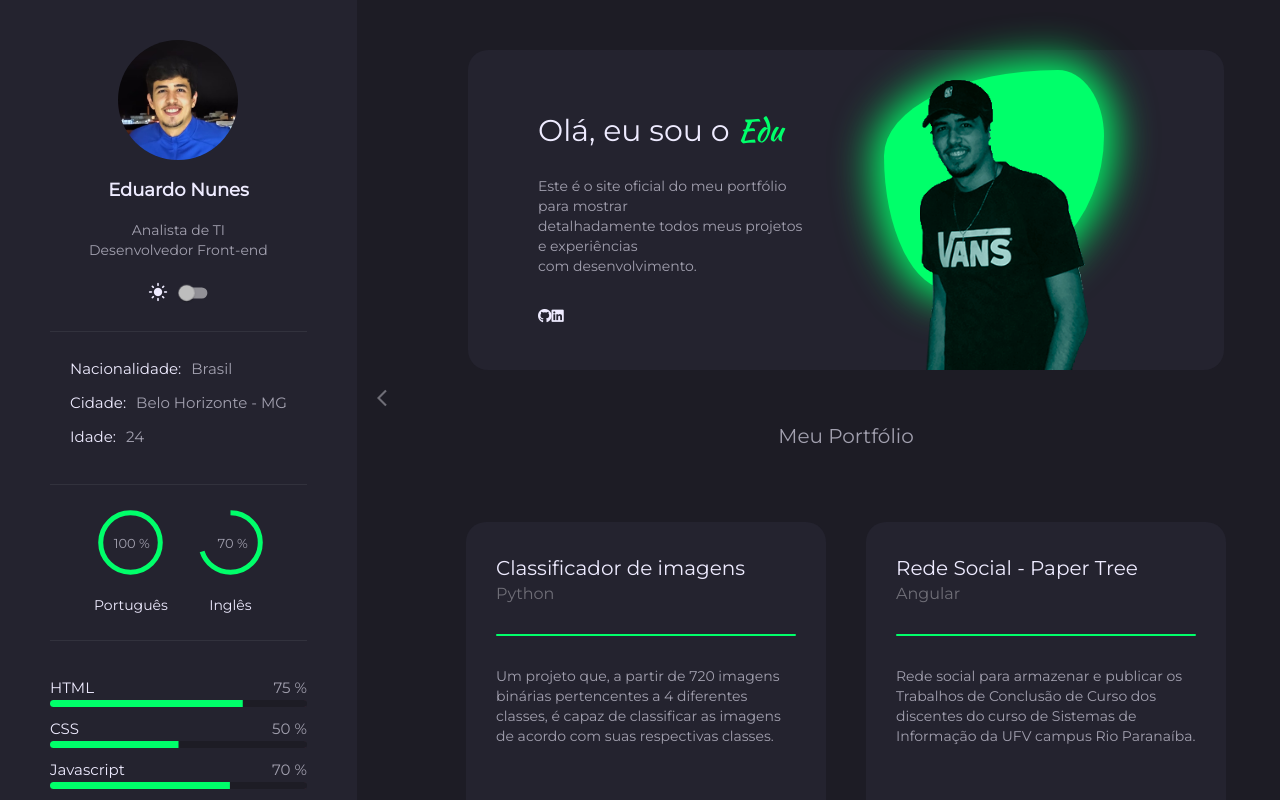
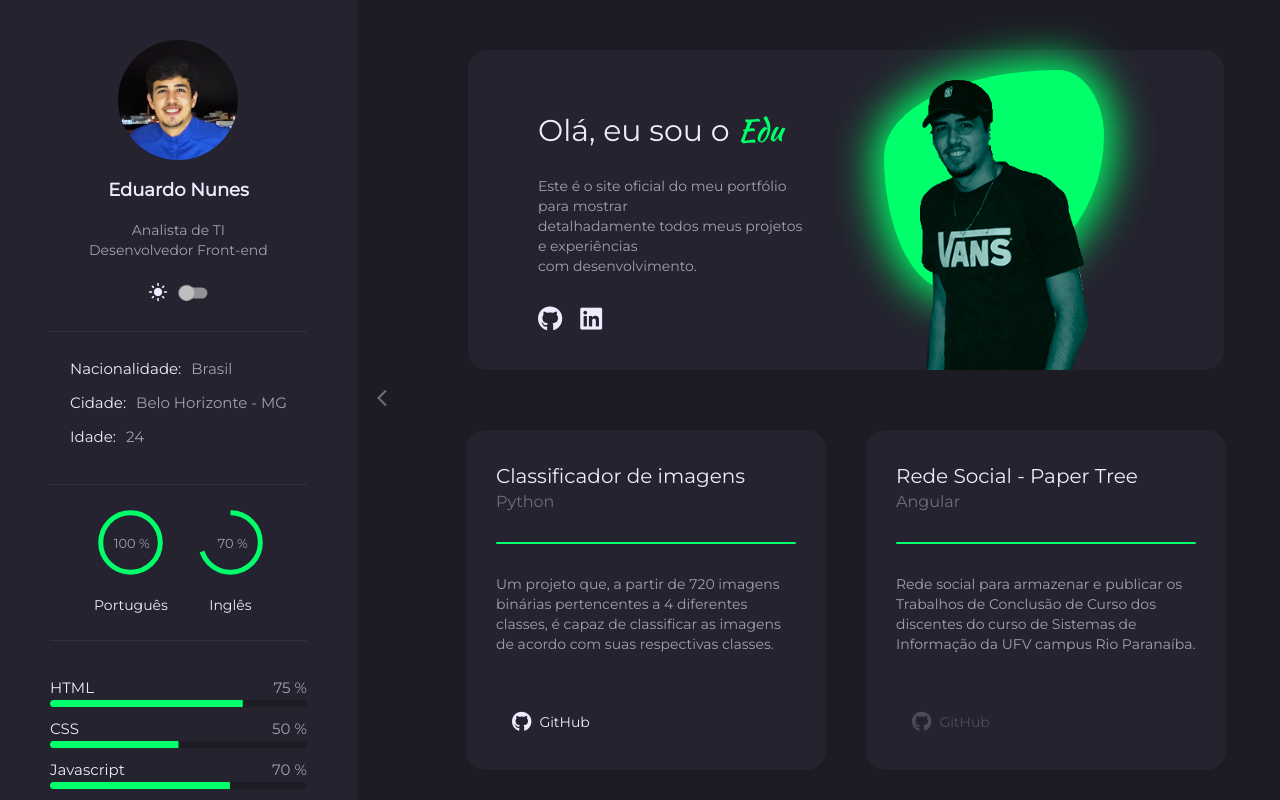
Before and after one commit to eduardo-n/meu-portfolio, an Angular app: page /home in a window 1280 px wide. Built offline with nearby package versions, Linux system fonts and the light colour scheme.

Commit message:
Estilo dos botoes do banner e removendo titulo 'meu portfolio' da dashboard

```diff
--- a/src/app/modules/home/components/banner/banner.component.scss
+++ b/src/app/modules/home/components/banner/banner.component.scss
@@ -31,13 +31,19 @@
       }
     }
 
-    button {
-      background-color: var(--text-color-4);
-      transition: all 0.3s ease;
-    }
+    .bx-buttons {
+      display: flex;
+      align-items: center;
 
-    button:hover {
-      background-color: var(--secondary-color);
+      .btn-banner {
+        margin-right: 18px;
+        font-size: 25px;
+        transition: all 0.3s ease;
+      }
+
+      .btn-banner:hover {
+        color: var(--secondary-color);
+      }
     }
   }
 
--- a/src/app/modules/home/pages/dashboard/dashboard.component.html
+++ b/src/app/modules/home/pages/dashboard/dashboard.component.html
@@ -15,10 +15,6 @@
       <div class="dashboard">
         <div class="bx-banner">
           <app-banner></app-banner>
-        </div>
-
-        <div class="bx-portfolio-title">
-          <h2>Meu Portfólio</h2>
         </div>
 
         <div class="bx-projects">
--- a/src/app/modules/home/pages/dashboard/dashboard.component.scss
+++ b/src/app/modules/home/pages/dashboard/dashboard.component.scss
@@ -59,17 +59,7 @@
       .bx-banner {
         display: flex;
         justify-content: center;
-        margin-top: 50px;
-      }
-
-      .bx-portfolio-title {
-        display: flex;
-        justify-content: center;
-
-        h2 {
-          margin: 50px 0 50px 0;
-          color: var(--text-color-2);
-        }
+        margin: 50px 0 40px 0;
       }
 
       .bx-projects {
```
